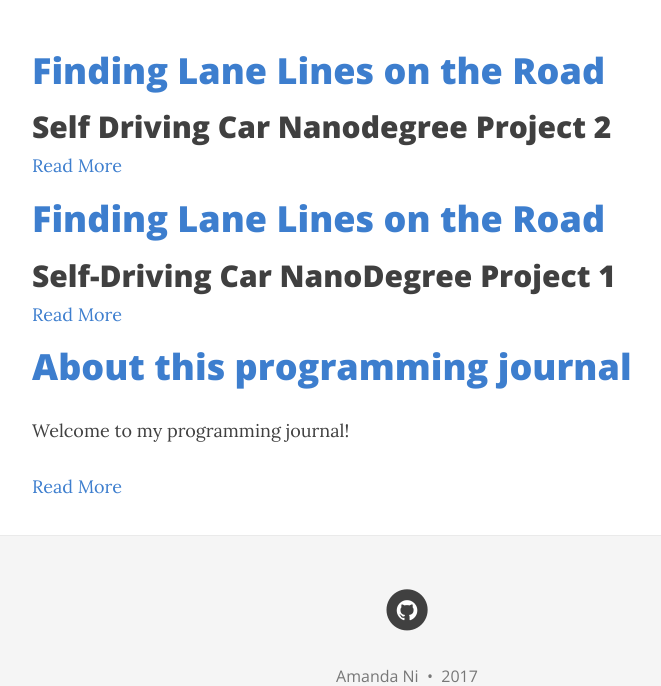
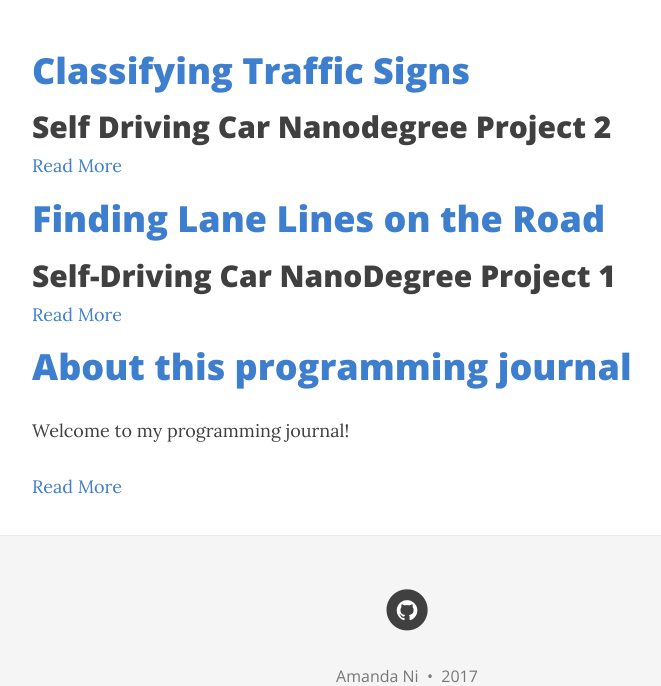
Before and after one commit to amanda-ni/amanda-ni.github.io, a Jekyll site: the page built from index.md, in a window 1280 px wide and 900 px high, scrolled down 421 px, cut to the strip 214-900 px from the top of the window. Shown: the whole strip, without its empty margins (233-894 px from the left). Built offline with Jekyll 4.4.1, drawn with Linux system fonts in a browser that asks for light colours; nearby versions of some CDN libraries.

Commit message:
Changed the title

```diff
--- a/_posts/2017-10-15-CarND-Traffic-Sign-Classifier-P2.md
+++ b/_posts/2017-10-15-CarND-Traffic-Sign-Classifier-P2.md
@@ -1,6 +1,6 @@
 ---
 layout: post
-title: Finding Lane Lines on the Road
+title: Classifying Traffic Signs
 ---
 ## Self Driving Car Nanodegree Project 2
 
```
